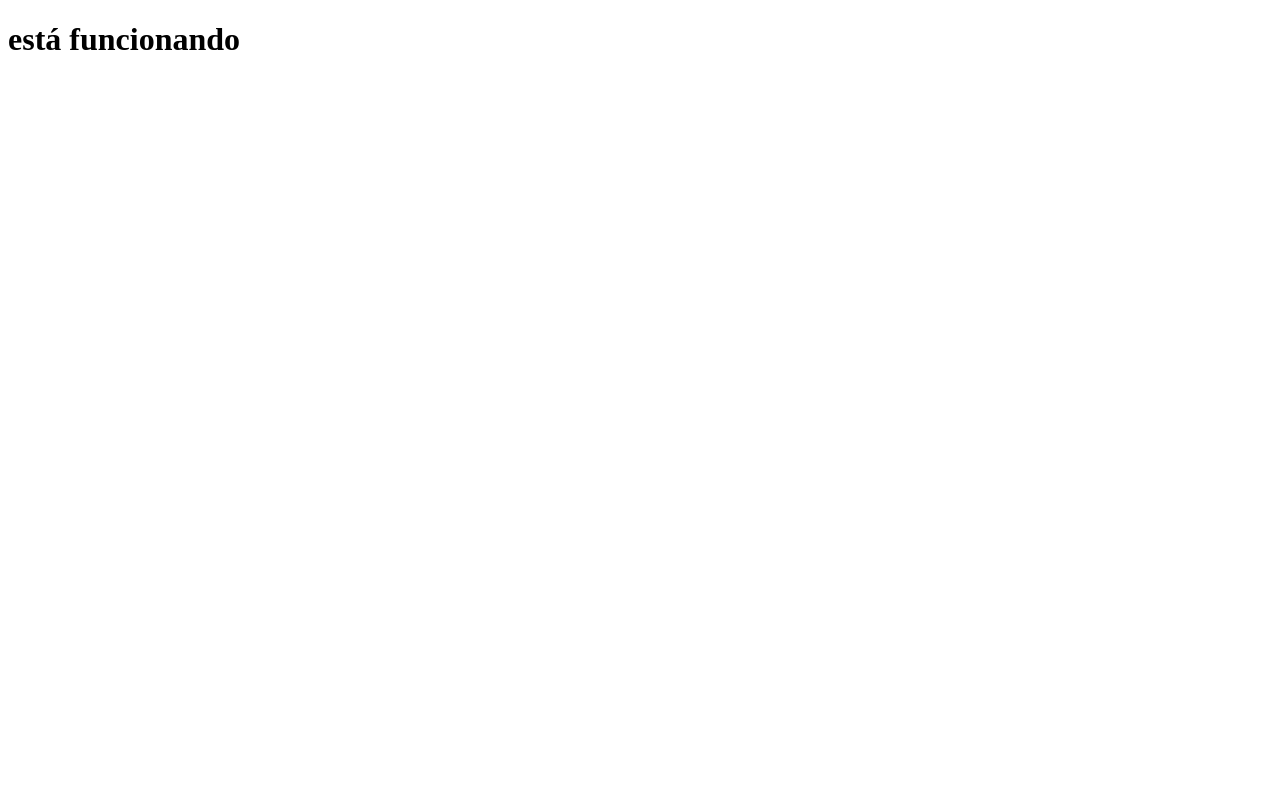
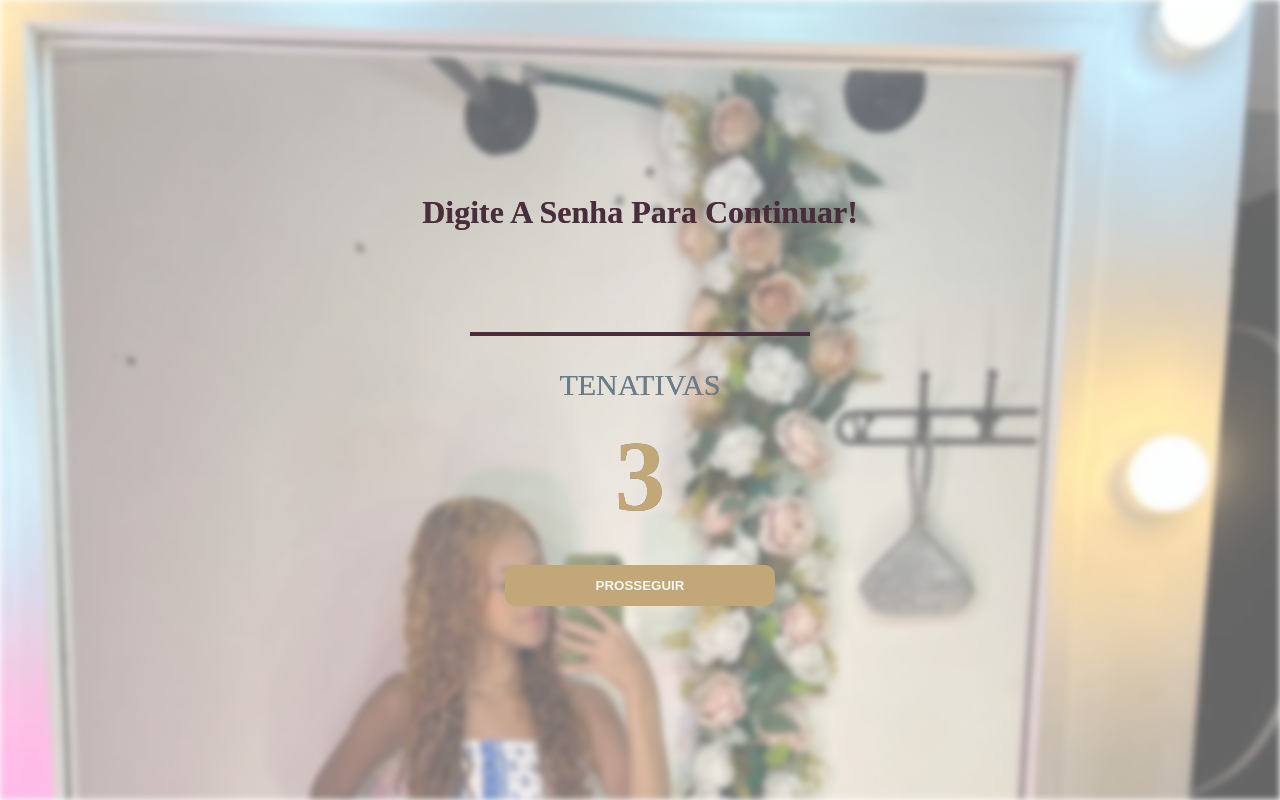
Before and after one commit to huanfs/kay, a React (Vite) app: page / in a window 1280 px wide. Built offline with nearby package versions, Linux system fonts and the light colour scheme.

Commit message:
:tada: tela de autenticação finalizada

```diff
--- a/src/App.jsx
+++ b/src/App.jsx
@@ -1,7 +1,11 @@
+
+//import AuthScreen from "@templates/authScreen/authScreen.jsx";
+
+import AuthScreen from "@templates/authScreen.jsx";
 
 function App(){
   return(
-    <h1>está funcionando</h1>
+    <AuthScreen/>
   )
 };
 
--- /dev/null
+++ b/src/components/atoms/input.jsx
@@ -0,0 +1,24 @@
+import React from "react";
+
+import styled from "styled-components";
+
+function Input(){
+
+    const Input = styled.input`
+        max-width:340px;
+        background-color:transparent;
+        border:none;
+        outline:0;
+        text-align:center;
+        font-size:4em;
+        font-weight:var(--heavy);
+        color:var(--brown);
+        font-size:60px;
+        border-bottom:4px solid var(--brown);
+    `;
+
+    return(
+        <Input maxLength="4"/>
+    )
+};
+export default  Input;
--- /dev/null
+++ b/src/components/atoms/primaryButton.jsx
@@ -0,0 +1,27 @@
+import React from "react";
+
+import styled from "styled-components";
+
+function PrimaryButton({value}){
+
+    const Button = styled.button`
+        min-width:270px;
+        padding:1em;
+        text-transform:uppercase;
+        text-align:center;
+        font-weight:var(--heavy);
+        background-color:var(--champagne);
+        color:var(--white);
+        box-shadow:var(--shadow);
+        border:none;
+        outline:0;
+        border-radius:10px;
+    `;
+
+    return(
+        <Button>
+            {value}
+        </Button>
+    )
+};
+export default PrimaryButton;
--- /dev/null
+++ b/src/components/atoms/title.jsx
@@ -0,0 +1,21 @@
+import React from "react";
+
+import styled from "styled-components";
+
+function Title({value}){
+
+    const Title = styled.h1`
+        text-transform:capitalize;
+        font-weight:var(--heavy);
+        color:var(--brown);
+        text-align:center;
+        text-shadow:var(--shadow);
+    `;
+
+    return(
+        <Title>
+            {value}
+        </Title>
+    )
+};
+export default Title;
--- /dev/null
+++ b/src/components/molecules/counter.jsx
@@ -0,0 +1,35 @@
+import React from "react";
+
+import styled from "styled-components";
+
+function Counter(){
+
+    const Counter = styled.section`
+        display:flex;
+        align-items:center;
+        flex-direction:column;
+        gap:1em;
+
+            & p{
+                text-transform:uppercase;
+                color:var(--soft-silver);
+                text-shadow:var(--shadow);
+                font-size:30px;
+            }
+
+            & span{
+                color:var(--champagne);
+                text-shadow:var(--shadow);
+                font-size:100px;
+                font-weight:900;
+            }
+    `;
+
+    return(
+        <Counter>
+            <p>tenativas</p>
+            <span>3</span>
+        </Counter>
+    )
+};
+export default Counter;
--- /dev/null
+++ b/src/components/templates/authScreen.jsx
@@ -0,0 +1,49 @@
+import React from "react";
+
+import Title from "@atoms/title.jsx";
+import Input from "@atoms/input.jsx";
+import Counter from "@molecules/counter.jsx";
+import PrimaryButton from "@atoms/primaryButton.jsx";
+
+import styled from "styled-components";
+
+function AuthScreen(){
+
+    const AuthScreen = styled.main`
+  width: 100vw;
+  height: 100vh;
+  display: flex;
+  flex-direction: column;
+  align-items: center;
+  justify-content: center;
+  gap: 2em;
+  position: relative;
+  z-index: 1;
+
+  &::before {
+    content: "";
+    position: absolute;
+    top: 0;
+    left: 0;
+    width: 100%;
+    height: 100%;
+    z-index: -1;
+    background-image: url("/media/kay.jpg");
+    background-size: cover;
+    background-repeat: no-repeat;
+    filter: blur(3px);
+    opacity:0.6;
+  }
+`;
+
+
+    return(
+        <AuthScreen>
+            <Title value="Digite a senha para continuar!"/>
+            <Input/>
+            <Counter/>
+            <PrimaryButton value ="prosseguir"/>
+        </AuthScreen>
+    )
+};
+export default AuthScreen;
--- a/src/index.css
+++ b/src/index.css
@@ -4,9 +4,24 @@
   --soft-silver: #6a7d8b;
   --desaturated-yellow: #ede3d2;
   --champagne: #c2a878;
+  --brown: #4b2c3b;
 
   /*decoration*/
   --shadow: 0px 0px 0px rgba(0, 0, 0, 0.5);
   --heavy: 700;
   --lighteen: 400;
 }
+
+*{
+  margin:0;
+  padding:0;
+  box-sizing:border-box;
+}
+body{
+  min-width:100vw;
+  min-height:100vh;
+}
+#root{
+  min-width:100%;
+  min-height:100%;
+}
--- a/vite.config.js
+++ b/vite.config.js
@@ -1,16 +1,18 @@
 import { defineConfig } from 'vite'
 import react from '@vitejs/plugin-react'
+import path from "path";
 
 // https://vite.dev/config/
 export default defineConfig({
   plugins: [react()],
-  "baseUrl": ".",
-  "paths": {
-    "@/*": ["src/*"],
-    "@atoms/*":["src/components/atoms/*"],
-    "@molecules/*":["src/components/molecules/*"],
-    "@templates/*":["src/components/templates/*"],
-    "@store/*":["src/store/*"],
-    "@utils/*":["src/utils/*"],
-  }
+  resolve: {
+    alias: {
+      '@': path.resolve(__dirname, 'src'),
+      '@atoms': path.resolve(__dirname, 'src/components/atoms'),
+      '@molecules': path.resolve(__dirname, 'src/components/molecules'),
+      '@templates': path.resolve(__dirname, 'src/components/templates'),
+      '@store': path.resolve(__dirname, 'src/store'),
+      '@utils': path.resolve(__dirname, 'src/utils'),
+    },
+  },
 });
```
